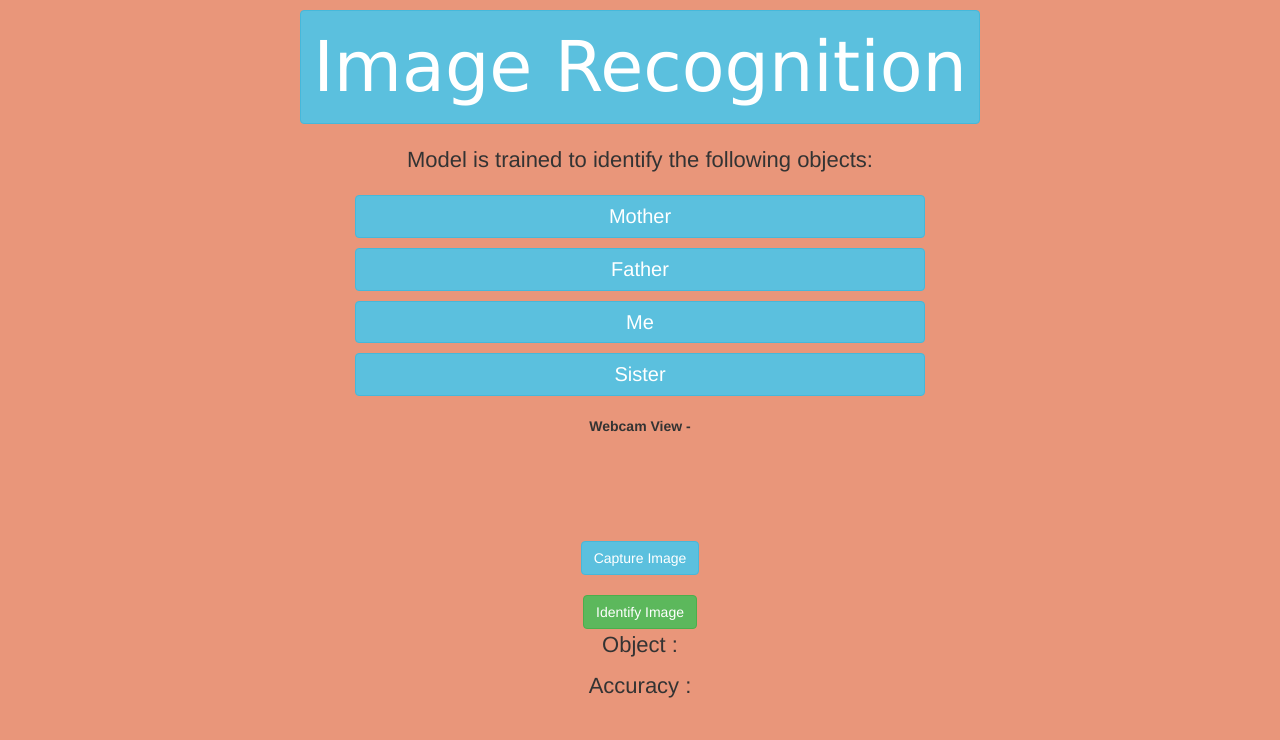
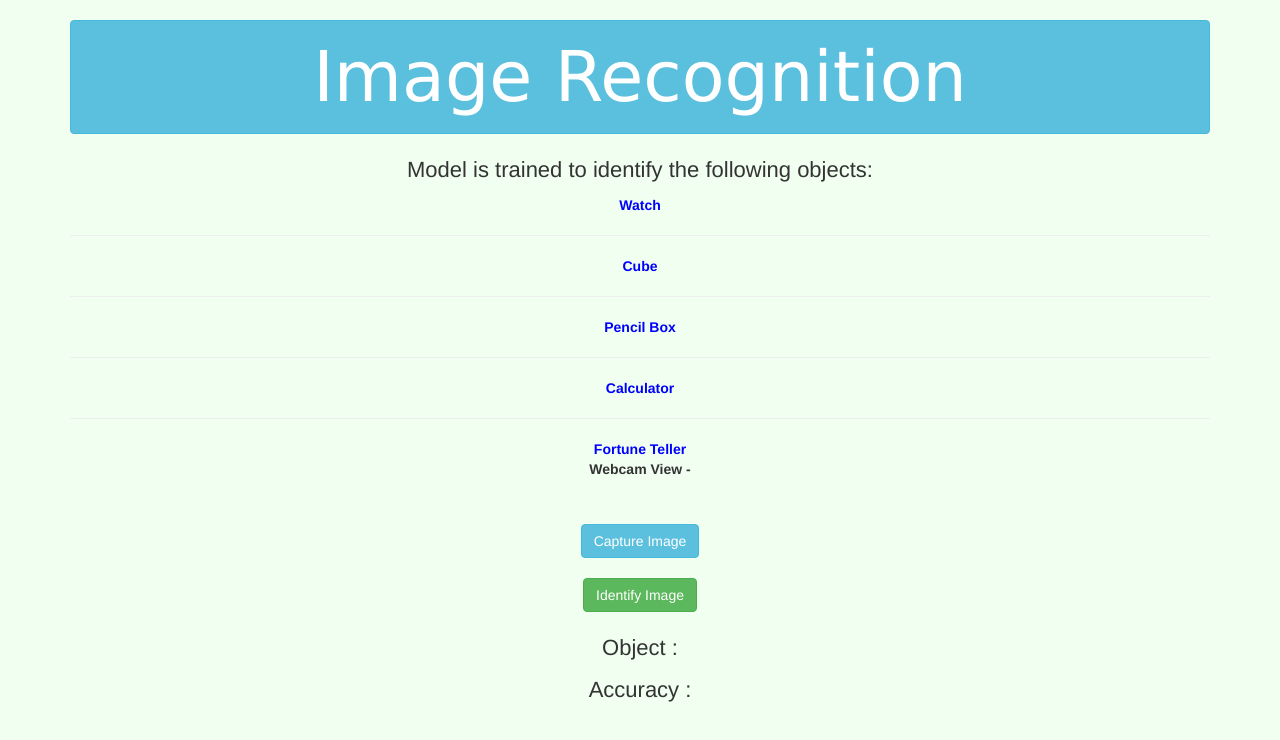
Before and after one commit to Hawk56767/machine, a plain HTML site: page index.html in a window 1280 px wide. Drawn offline with nearby package versions, Linux system fonts and the light colour scheme; a script that the page names is missing.

Commit message:
Add files via upload

```diff
--- a/index.html
+++ b/index.html
@@ -6,44 +6,47 @@
     <link rel="stylesheet" href="https://maxcdn.bootstrapcdn.com/bootstrap/3.4.0/css/bootstrap.min.css">
     <script src="https://ajax.googleapis.com/ajax/libs/jquery/3.4.1/jquery.min.js"></script>
     <script src="https://maxcdn.bootstrapcdn.com/bootstrap/3.4.0/js/bootstrap.min.js"></script>
+
+    <script src="https://cdnjs.cloudflare.com/ajax/libs/webcamjs/1.0.26/webcam.js"></script>
     <script src="https://unpkg.com/ml5@0.4.3/dist/ml5.min.js"></script>
-    <script src="https://cdnjs.cloudflare.com/ajax/libs/webcamjs/1.0.26/webcam.js"></script>
-
    <link rel="stylesheet" href="style.css">
 
   </head>
 
-  <body style="background-color:darksalmon;">
+  <body style="background-color:honeydew;">
   <div class="container">
 
     <center>
-<h4 class="btn btn-info heading">Image Recognition</h4>
+<h3 class="btn btn-info heading">Image Recognition</h3>
       <br><br>
 
       <p style="font-size: 22px;">Model is trained to identify the following objects: </p>
-      <h4 class="btn btn-info" id="bob">Mother</h4>
+<b style="color: blue;" class="name_of_objects">
+  Watch
+  <hr>
+  Cube
+  <hr>
+  Pencil Box
+  <hr>
+  Calculator
+  <hr>
+  Fortune Teller
+</b>
 <br>
-<h4 class="btn btn-info" id="bob">Father</h4>
-<br>
-<h4 class="btn btn-info" id="bob">Me</h4>
-<br>
-<h4 class="btn btn-info" id="bob">Sister</h4>
-<br><br>
       <label>Webcam View - </label>
 
-      <br><br>
+
 <div id="camera"></div>
       <br><br>
 <div id="result"></div>
-      <br><br>
+
 <button onclick="take_snapshot();" class="btn btn-info">Capture Image</button>
       <br><br>
 <button onclick="check();" class="btn btn-success">Identify Image</button>
-      <p style="font-size: 22px;">Object :  </p>
-      <p style="font-size: 22px;">Accuracy :  </p>
     <br><br>
 
-
+    <p style="font-size: 22px;">Object : <span id="result_object_name"></span></p>
+    <p style="font-size: 22px;">Accuracy : <span id="result_object_accuracy"></span></p>
   </center>
 
   </div>
--- a/main.js
+++ b/main.js
@@ -17,3 +17,16 @@
 function modelLoaded(){
 console.log("modelLoaded");
 }
+function check(){
+var img=document.getElementById("captured_image");
+classifier.classify(img,gotresult)
+}
+function gotresult(error,results){
+if (error) {
+console.log(error);
+} else {
+ console.log(results);
+ document.getElementById("result_object_name").innerHTML=results[0].label;
+ document.getElementById("result_object_accuracy").innerHTML=results[0].confidence.toFixed(3);
+}
+}
--- a/style.css
+++ b/style.css
@@ -1,8 +1,4 @@
 .heading{
 font-size: 70px;
-width: fit-content;
+width: 100%;
 font-family: Verdana, Geneva, Tahoma, sans-serif;}
-#bob{
-font-size: 20px;
-width: 50%;
-}
```
Lines whose indentation alone changed are shown as unchanged.
